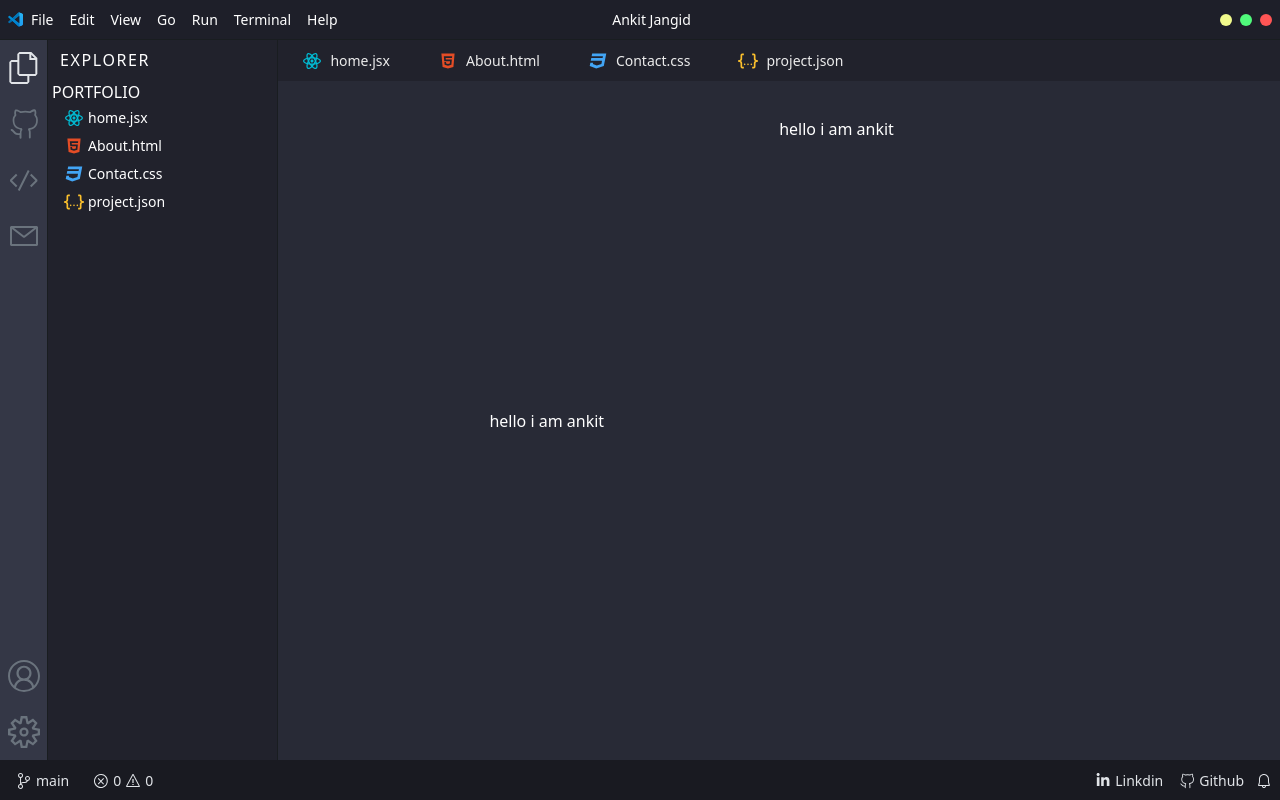
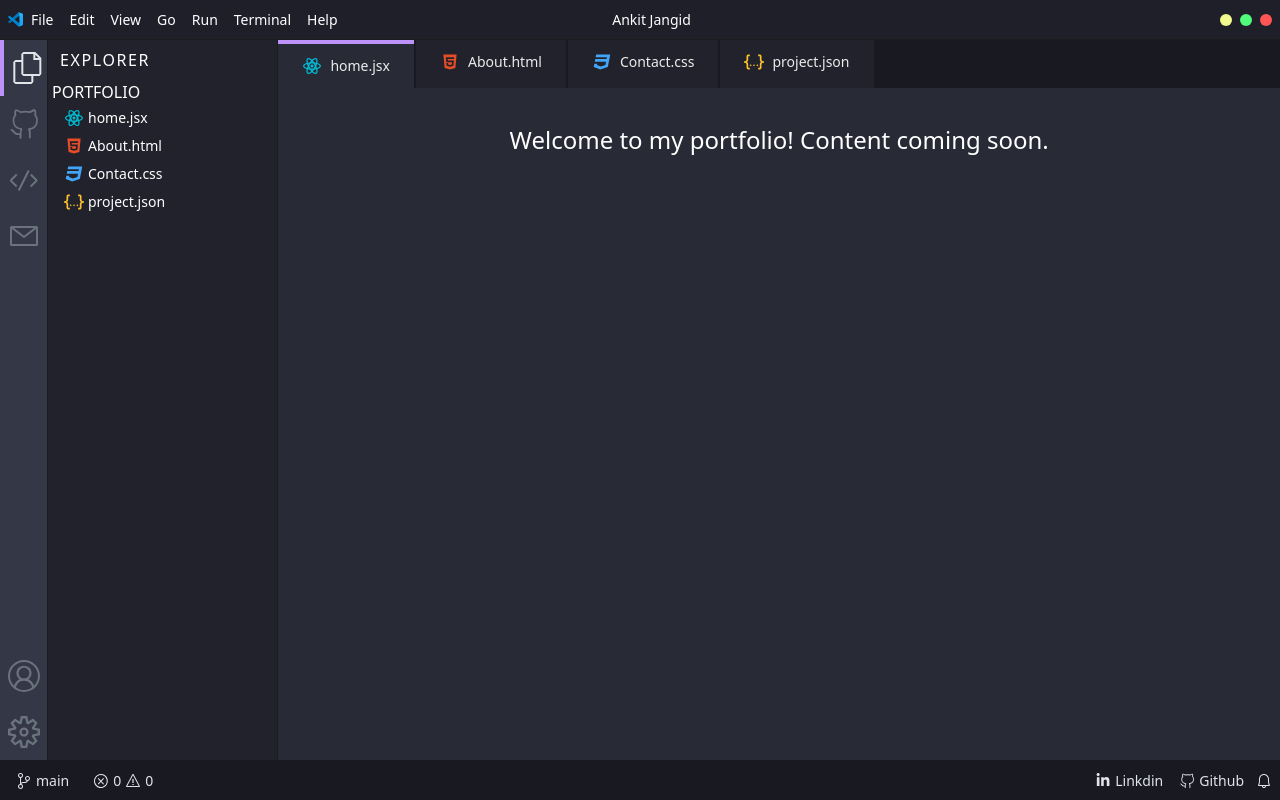
Before and after one commit to ankitjangidx/portfolio, a React (Vite) app: page / in a window 1280 px wide. Built offline with nearby package versions, Linux system fonts and the light colour scheme.

Commit message:
added border to sidebar and taskbar

```diff
--- a/src/Components/Content.jsx
+++ b/src/Components/Content.jsx
@@ -3,7 +3,7 @@ import { Outlet } from "react-router-dom";
 
 function Content() {
   return (
-    <div className="flex flex-col h-full w-full overflow-hidden">
+    <div className=" h-full w-full overflow-hidden">
       <Tabsbar />
       <div className="h-full">
         <Outlet />
--- a/src/Components/Sidebarl.jsx
+++ b/src/Components/Sidebarl.jsx
@@ -1,8 +1,8 @@
-import { useState } from "react";
-import { Link } from "react-router-dom";
+import { Link, useLocation } from "react-router-dom";
 
 function Sidebarl() {
-  const [activeImgIndex, setActiveImgIndex] = useState(0);
+  let {pathname} = useLocation();
+
 
   return (
     <div>
@@ -10,13 +10,13 @@ function Sidebarl() {
         <div className="flex flex-col items-center   justify-center">
           <Link to="/">
             <svg
-              className="h-14 w-14 py-3  hover:bg-[#3c3d51] md:cursor-pointer"
+              className={`h-14 w-14 py-3  hover:bg-[#3c3d51] md:cursor-pointer ${
+                pathname === "/" ? "border-l-8 border-[#bd93f9]" : ""
+              }`}
               viewBox="0 0 24 24"
               xmlns="http://www.w3.org/2000/svg"
               fill={
-                activeImgIndex === 0
-                  ? "rgb(225, 228, 232)"
-                  : "rgb(106, 115, 125)"
+                pathname === "/" ? "rgb(225, 228, 232)" : "rgb(106, 115, 125)"
               }
               onClick={() => setActiveImgIndex(0)}
             >
@@ -25,13 +25,13 @@ function Sidebarl() {
           </Link>
           <a href="https://github.com/ankitjangidx" target="_blank">
             <svg
-              className="h-14 w-14  py-3 hover:bg-[#3c3d51]  md:cursor-pointer"
+              className={`h-14 w-14 py-3  hover:bg-[#3c3d51] md:cursor-pointer ${
+                pathname === "/github" ? "border-l-8 border-[#bd93f9]" : ""
+              }`}
               viewBox="0 0 24 24"
               xmlns="http://www.w3.org/2000/svg"
               fill={
-                activeImgIndex === 1
-                  ? "rgb(225, 228, 232)"
-                  : "rgb(106, 115, 125)"
+                pathname === 1 ? "rgb(225, 228, 232)" : "rgb(106, 115, 125)"
               }
               onClick={() => setActiveImgIndex(1)}
             >
@@ -40,11 +40,13 @@ function Sidebarl() {
           </a>
           <Link to="project">
             <svg
-              className="h-14 w-14 py-3  hover:bg-[#3c3d51]  md:cursor-pointer"
+              className={`h-14 w-14 py-3  hover:bg-[#3c3d51] md:cursor-pointer ${
+                pathname === "/project" ? "border-l-8 border-[#bd93f9]" : ""
+              }`}
               viewBox="0 0 16 16"
               xmlns="http://www.w3.org/2000/svg"
               fill={
-                activeImgIndex === 2
+                pathname === "/project"
                   ? "rgb(225, 228, 232)"
                   : "rgb(106, 115, 125)"
               }
@@ -55,11 +57,15 @@ function Sidebarl() {
           </Link>
           <Link to="contact">
             <svg
-            className="h-14 w-14 py-3  hover:bg-[#3c3d51]  md:cursor-pointer"
+              className={`h-14 w-14 py-3  hover:bg-[#3c3d51] md:cursor-pointer ${
+                pathname === "/contact" ? "border-l-8 border-[#bd93f9]" : ""
+              }`}
               viewBox="0 0 16 16"
               xmlns="http://www.w3.org/2000/svg"
               fill={
-              activeImgIndex === 3 ? "rgb(225, 228, 232)" : "rgb(106, 115, 125)"
+                pathname === "/contact"
+                  ? "rgb(225, 228, 232)"
+                  : "rgb(106, 115, 125)"
               }
               onClick={() => setActiveImgIndex(3)}
             >
@@ -70,11 +76,15 @@ function Sidebarl() {
         <div className="flex flex-col items-center   justify-center">
           <Link to="about">
             <svg
-            className="h-14 w-14 py-3  hover:bg-[#3c3d51]  md:cursor-pointer"
+              className={`h-14 w-14 py-3  hover:bg-[#3c3d51] md:cursor-pointer ${
+                pathname === "/about" ? "border-l-8 border-[#bd93f9]" : ""
+              }`}
               viewBox="0 0 16 16"
               xmlns="http://www.w3.org/2000/svg"
               fill={
-              activeImgIndex === 4 ? "rgb(225, 228, 232)" : "rgb(106, 115, 125)"
+                pathname === "/about"
+                  ? "rgb(225, 228, 232)"
+                  : "rgb(106, 115, 125)"
               }
               onClick={() => setActiveImgIndex(4)}
             >
@@ -83,12 +93,12 @@ function Sidebarl() {
           </Link>
 
           <svg
-            className="h-14 w-14 py-3  hover:bg-[#3c3d51]  md:cursor-pointer"
+            className={`h-14 w-14 py-3  hover:bg-[#3c3d51] md:cursor-pointer ${
+              pathname === "/setting" ? "border-l-8 border-[#bd93f9]" : ""
+            }`}
             viewBox="0 0 24 24"
             xmlns="http://www.w3.org/2000/svg"
-            fill={
-              activeImgIndex === 5 ? "rgb(225, 228, 232)" : "rgb(106, 115, 125)"
-            }
+            fill={pathname === 5 ? "rgb(225, 228, 232)" : "rgb(106, 115, 125)"}
             onClick={() => setActiveImgIndex(5)}
           >
             <path d="M19.85 8.75l4.15.83v4.84l-4.15.83 2.35 3.52-3.43 3.43-3.52-2.35-.83 4.15H9.58l-.83-4.15-3.52 2.35-3.43-3.43 2.35-3.52L0 14.42V9.58l4.15-.83L1.8 5.23 5.23 1.8l3.52 2.35L9.58 0h4.84l.83 4.15 3.52-2.35 3.43 3.43-2.35 3.52zm-1.57 5.07l4-.81v-2l-4-.81-.54-1.3 2.29-3.43-1.43-1.43-3.43 2.29-1.3-.54-.81-4h-2l-.81 4-1.3.54-3.43-2.29-1.43 1.43L6.38 8.9l-.54 1.3-4 .81v2l4 .81.54 1.3-2.29 3.43 1.43 1.43 3.43-2.29 1.3.54.81 4h2l.81-4 1.3-.54 3.43 2.29 1.43-1.43-2.29-3.43.54-1.3zm-8.186-4.672A3.43 3.43 0 0112 8.57 3.44 3.44 0 0115.43 12a3.43 3.43 0 11-5.336-2.852zm.956 4.274c.281.188.612.288.95.288A1.7 1.7 0 0013.71 12a1.71 1.71 0 10-2.66 1.422z" />
--- a/src/Components/Tabsbar.jsx
+++ b/src/Components/Tabsbar.jsx
@@ -2,30 +2,60 @@ import react_icon from "../assets/react_icon.svg";
 import html_icon from "../assets/html_icon.svg";
 import css_icon from "../assets/css_icon.svg";
 import json_icon from "../assets/json_icon.svg";
-import { Link } from "react-router-dom";
+import { Link, useLocation } from "react-router-dom";
+
 function Tabsbar() {
+  let {pathname} = useLocation();
   return (
-    <div className="flex items-center w-full bg-[#21222c] text-sm overflow-y-hidden overflow-x-auto ">
-      <div className="  text-[#ececec]  flex">
-        <Link className="px-5" to="/">
-          <div className="flex px-1 py-3 cursor-pointer gap-1 items-center  justify-center ">
+    <div className="flex items-center w-full bg-[#191a21] text-sm overflow-y-hidden overflow-x-auto ">
+      <div className="  text-[#ececec] gap-0.5 flex">
+        <Link
+          className={`px-5  ${
+            pathname === "/"
+              ? "border-t-4 border-[#bd93f9] bg-[#282a36]"
+              : "bg-[#21222c]"
+          }`}
+          to="/"
+        >
+          <div className="flex px-1 py-3 cursor-pointer gap-1 items-center  justify-center">
             <img src={react_icon} alt="react_icon" className=" w-5" />
             <p className="ml-1">home.jsx</p>
           </div>
         </Link>
-        <Link className="px-5" to="/about">
+        <Link
+          className={`px-5  ${
+            pathname === "/about"
+              ? "border-t-4 border-[#bd93f9] bg-[#282a36]"
+              : "bg-[#21222c]"
+          }`}
+          to="/about"
+        >
           <div className="flex px-1 py-3 cursor-pointer gap-1 items-center justify-center">
             <img src={html_icon} alt="html_icon" className=" w-5" />
             <p className="ml-1">About.html</p>
           </div>
         </Link>
-        <Link className="px-5" to="/contact">
+        <Link
+          className={`px-5  ${
+            pathname === "/contact"
+              ? "border-t-4 border-[#bd93f9] bg-[#282a36]"
+              : "bg-[#21222c]"
+          }`}
+          to="/contact"
+        >
           <div className="flex px-1 py-3 cursor-pointer gap-1 items-center justify-center">
             <img src={css_icon} alt="html_icon" className=" w-5" />
             <p className="ml-1">Contact.css</p>
           </div>
         </Link>
-        <Link className="px-5" to="/project">
+        <Link
+          className={`px-5  ${
+            pathname === "/project"
+              ? "border-t-4 border-[#bd93f9] bg-[#282a36]"
+              : "bg-[#21222c]"
+          }`}
+          to="/project"
+        >
           <div className="flex px-1 py-3 cursor-pointer gap-1 items-center justify-center">
             <img src={json_icon} alt="html_icon" className=" w-5" />
             <p className="ml-1">project.json</p>
--- a/src/pages/Home.jsx
+++ b/src/pages/Home.jsx
@@ -1,13 +1,13 @@
 import React from 'react'
 
 function Home() {
-  return <div className="bg-[#282a36] h-full text-white">
-    <div className="flex p-9 w-full h-full">
-      <div className='w-1/2 flex items-center justify-center'>hello i am ankit </div>
-      <div className='w-1/2'>hello i am ankit </div>
-
+  return (
+    <div className="bg-[#282a36] h-full text-white">
+      <div className="flex justify-center  p-9 w-full h-full">
+        <h1 className='font-medium text-2xl'> Welcome to my portfolio! Content coming soon.</h1>
+      </div>
     </div>
-  </div>;
+  );
 }
 
 export default Home
```
Also changed, not shown: src/assets/Saly-13.png (added). Lines whose indentation alone changed are shown as unchanged.
